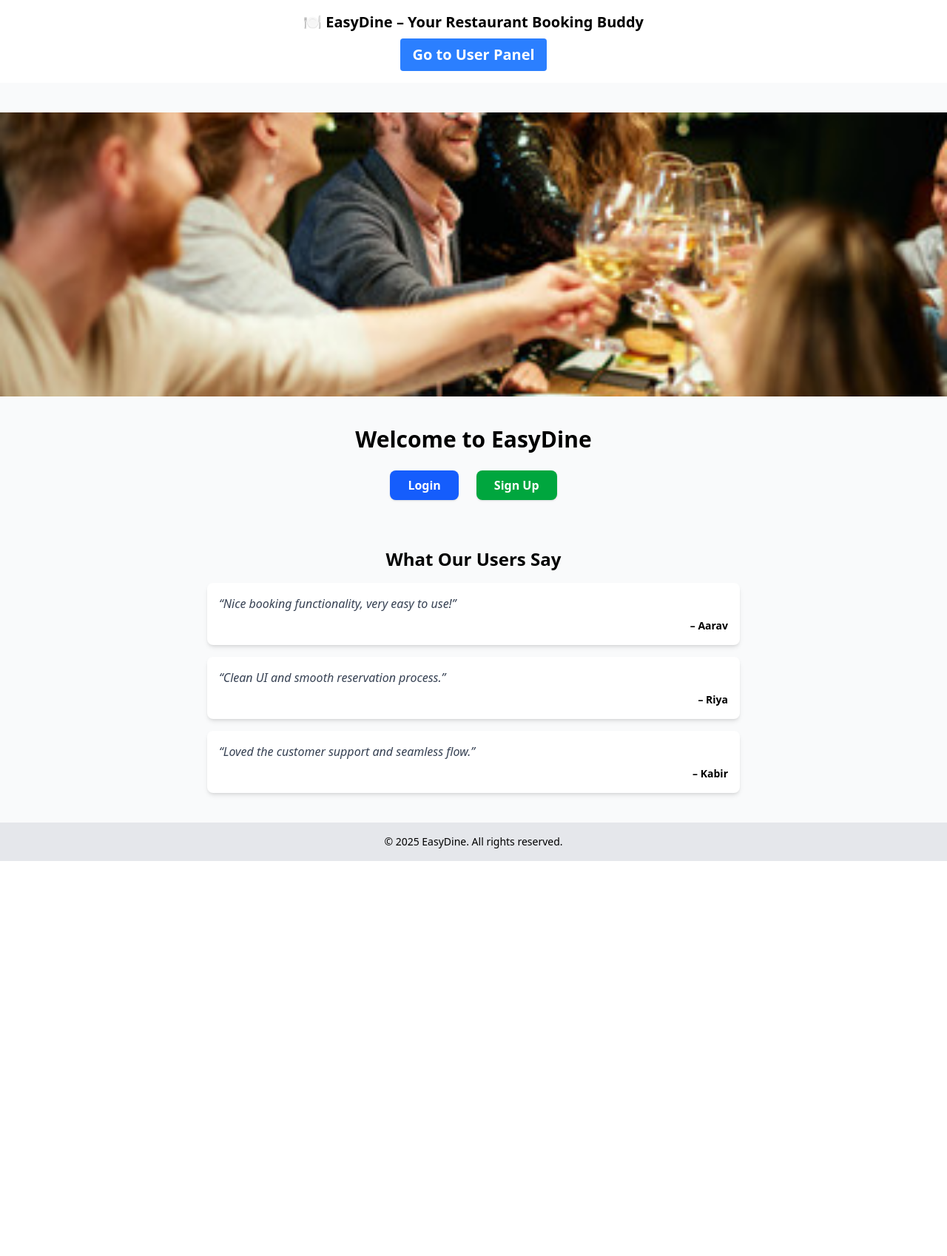
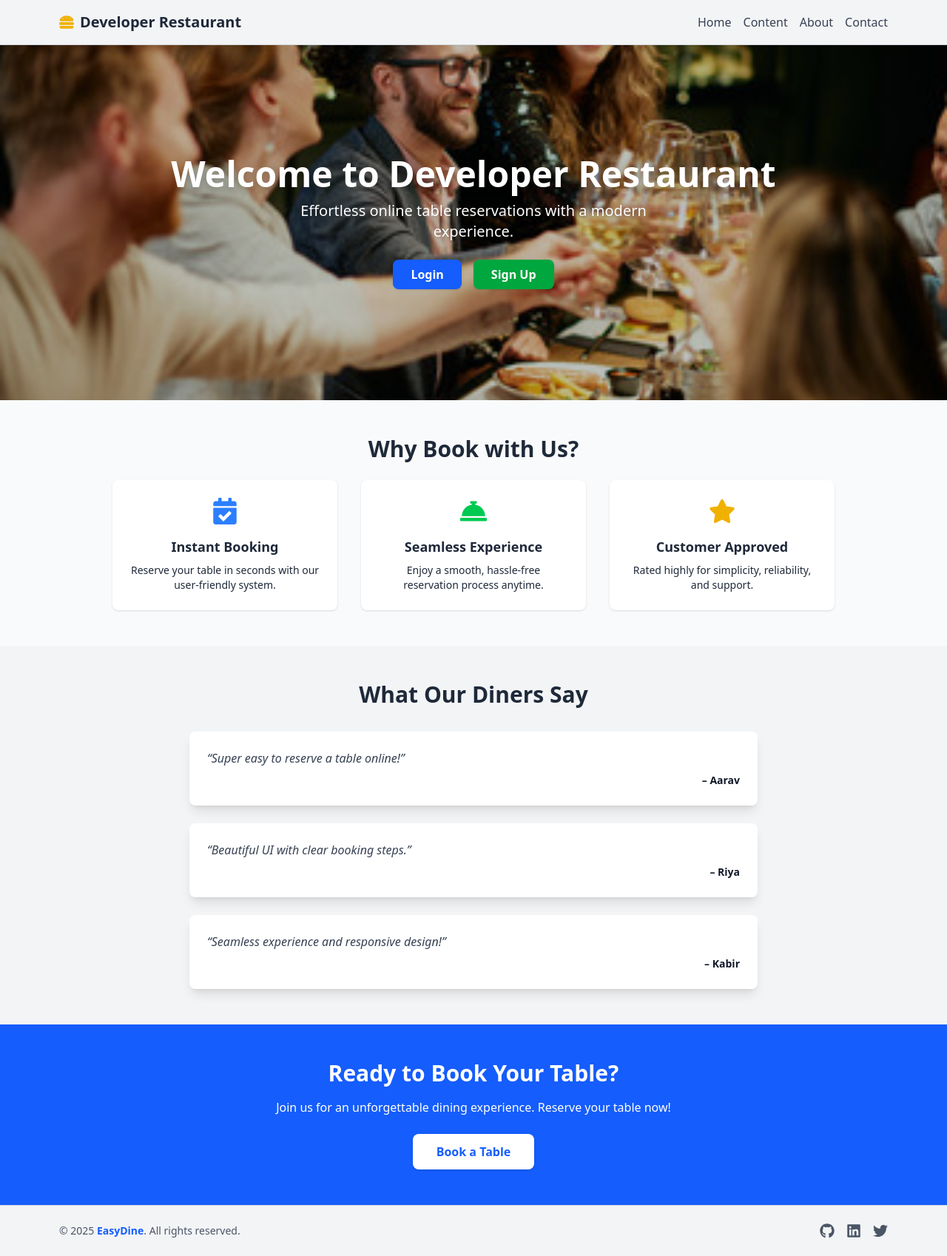
Before and after one commit to sukhdeep143/restaurant-booking, a React (Vite) app in the folder client/: page / in a window 1280 px wide. Shown: the whole page at 74% size. Before the commit the page ends 1164 px from the top, so only its background shows below. Built offline with nearby package versions, Linux system fonts and the light colour scheme.

Commit message:
home page footer and header updated

```diff
--- a/client/src/components/Footer.jsx
+++ b/client/src/components/Footer.jsx
@@ -1,10 +1,48 @@
 // src/components/Footer.jsx
 import React from 'react';
+import { FaGithub, FaLinkedin, FaTwitter } from 'react-icons/fa';
 
 export default function Footer() {
   return (
-    <footer className="bg-gray-200 p-4 text-center text-sm">
-      © 2025 EasyDine. All rights reserved.
+    <footer className="bg-gray-100 dark:bg-gray-900 text-gray-600 dark:text-gray-300 border-t border-gray-300 dark:border-gray-700">
+      <div className="max-w-6xl mx-auto px-4 py-6 flex flex-col md:flex-row items-center justify-between">
+
+        <p className="text-sm mb-4 md:mb-0">
+          © 2025 <span className="font-semibold text-blue-600 dark:text-blue-400">EasyDine</span>. All rights reserved.
+        </p>
+
+        <div className="flex space-x-4">
+          <a
+            href="https://github.com/sukhdeep143/restaurant-booking"
+            target="_blank"
+            rel="noopener noreferrer"
+            className="hover:text-gray-800 dark:hover:text-white transition"
+            aria-label="GitHub"
+          >
+            <FaGithub size={20} />
+          </a>
+
+          <a
+            href="https://github.com/sukhdeep143/restaurant-booking"
+            target="_blank"
+            rel="noopener noreferrer"
+            className="hover:text-gray-800 dark:hover:text-white transition"
+            aria-label="LinkedIn"
+          >
+            <FaLinkedin size={20} />
+          </a>
+
+          <a
+            href="https://twitter.com/your-handle"
+            target="_blank"
+            rel="noopener noreferrer"
+            className="hover:text-gray-800 dark:hover:text-white transition"
+            aria-label="Twitter"
+          >
+            <FaTwitter size={20} />
+          </a>
+        </div>
+      </div>
     </footer>
   );
 }
--- a/client/src/components/Header .jsx
+++ b/client/src/components/Header .jsx
@@ -1,20 +1,44 @@
-// src/components/Header.jsx
-import React from "react";
-import { useNavigate } from "react-router-dom";
+import React from 'react';
+import { FaHamburger } from 'react-icons/fa';
 
 export default function Header() {
-  const navigate = useNavigate();
+  return (
+    <header className="bg-gray-100 dark:bg-gray-900 border-b border-gray-300 dark:border-gray-700 shadow-sm">
+      <div className="max-w-6xl mx-auto px-4 py-4 flex items-center justify-between">
 
-  return (
-    <header className="bg-white shadow p-4 text-center text-xl font-semibold">
-      🍽️ EasyDine – Your Restaurant Booking Buddy
-      <div className="mt-2">
-        <button
-          onClick={() => navigate("/userpanel")} // ✅ lowercase
-          className="px-4 py-2 bg-blue-500 text-white rounded"
-        >
-          Go to User Panel
-        </button>
+        {/* Logo and Site Name */}
+        <div className="flex items-center space-x-2 text-xl font-bold text-gray-800 dark:text-white">
+          <FaHamburger className="text-yellow-500" />
+          <span>Developer Restaurant</span>
+        </div>
+
+        {/* Navigation Links */}
+        <nav className="space-x-4 hidden md:flex">
+          <a
+            href="#home"
+            className="text-gray-700 dark:text-gray-300 hover:text-blue-600 dark:hover:text-blue-400 transition"
+          >
+            Home
+          </a>
+          <a
+            href="#content"
+            className="text-gray-700 dark:text-gray-300 hover:text-blue-600 dark:hover:text-blue-400 transition"
+          >
+            Content
+          </a>
+          <a
+            href="#about"
+            className="text-gray-700 dark:text-gray-300 hover:text-blue-600 dark:hover:text-blue-400 transition"
+          >
+            About
+          </a>
+          <a
+            href="#contact"
+            className="text-gray-700 dark:text-gray-300 hover:text-blue-600 dark:hover:text-blue-400 transition"
+          >
+            Contact
+          </a>
+        </nav>
       </div>
     </header>
   );
--- a/client/src/pages/Home.jsx
+++ b/client/src/pages/Home.jsx
@@ -1,29 +1,31 @@
-// Home.jsx
 import React from "react";
 import { Link } from "react-router-dom";
+import { FaStar, FaConciergeBell, FaCalendarCheck } from "react-icons/fa";
 
 export default function Home() {
   const reviews = [
-    { id: 1, user: "Aarav", text: "Nice booking functionality, very easy to use!" },
-    { id: 2, user: "Riya", text: "Clean UI and smooth reservation process." },
-    { id: 3, user: "Kabir", text: "Loved the customer support and seamless flow." },
+    { id: 1, user: "Aarav", text: "Super easy to reserve a table online!" },
+    { id: 2, user: "Riya", text: "Beautiful UI with clear booking steps." },
+    { id: 3, user: "Kabir", text: "Seamless experience and responsive design!" },
   ];
 
   return (
-    <div className="min-h-screen flex flex-col items-center bg-gray-50 pt-10 pb-10">
-      {/* Hero Image */}
-      <div className="w-full">
+    <div className="min-h-screen flex flex-col bg-gray-50 dark:bg-gray-900 text-gray-800 dark:text-gray-100">
+      {/* Hero Section with Overlay Text */}
+      <div className="relative w-full">
         <img
           src="/restaurant.jpg"
-          alt="Restaurant"
-          className="w-full h-64 sm:h-72 md:h-80 lg:h-96 object-cover"
+          alt="Developer Restaurant"
+          className="w-full h-72 sm:h-80 md:h-96 lg:h-[30rem] object-cover brightness-75"
         />
-      </div>
-
-      {/* Welcome Text and Buttons */}
-      <div className="mt-10 text-center">
-        <h1 className="text-3xl font-bold mb-6">Welcome to EasyDine</h1>
-        <div className="flex justify-center gap-6">
+        <div className="absolute inset-0 flex flex-col items-center justify-center text-center px-4">
+          <h1 className="text-4xl sm:text-5xl font-bold text-white drop-shadow-lg">
+            Welcome to Developer Restaurant
+          </h1>
+          <p className="mt-3 max-w-xl text-white text-lg sm:text-xl drop-shadow">
+            Effortless online table reservations with a modern experience.
+          </p>
+          <div className="mt-6 flex gap-4">
             <Link
               to="/login"
               className="bg-blue-600 hover:bg-blue-700 text-white font-semibold py-2 px-6 rounded-lg shadow"
@@ -38,21 +40,69 @@ export default function Home() {
             </Link>
           </div>
         </div>
+      </div>
 
-      {/* Reviews */}
-      <div className="mt-16 w-full px-6 max-w-3xl">
-        <h2 className="text-2xl font-semibold mb-4 text-center">
-          What Our Users Say
-        </h2>
-        <div className="space-y-4">
+      {/* Features Section */}
+      <section className="py-12 px-6 max-w-5xl mx-auto text-center">
+        <h2 className="text-3xl font-bold mb-6">Why Book with Us?</h2>
+        <div className="grid gap-8 sm:grid-cols-2 md:grid-cols-3">
+          <div className="bg-white dark:bg-gray-800 shadow rounded-lg p-6 flex flex-col items-center">
+            <FaCalendarCheck className="text-blue-500 text-4xl mb-4" />
+            <h3 className="font-semibold text-lg mb-2">Instant Booking</h3>
+            <p className="text-sm">
+              Reserve your table in seconds with our user-friendly system.
+            </p>
+          </div>
+          <div className="bg-white dark:bg-gray-800 shadow rounded-lg p-6 flex flex-col items-center">
+            <FaConciergeBell className="text-green-500 text-4xl mb-4" />
+            <h3 className="font-semibold text-lg mb-2">Seamless Experience</h3>
+            <p className="text-sm">
+              Enjoy a smooth, hassle-free reservation process anytime.
+            </p>
+          </div>
+          <div className="bg-white dark:bg-gray-800 shadow rounded-lg p-6 flex flex-col items-center">
+            <FaStar className="text-yellow-500 text-4xl mb-4" />
+            <h3 className="font-semibold text-lg mb-2">Customer Approved</h3>
+            <p className="text-sm">
+              Rated highly for simplicity, reliability, and support.
+            </p>
+          </div>
+        </div>
+      </section>
+
+      {/* Reviews Section */}
+      <section className="bg-gray-100 dark:bg-gray-800 py-12 px-6">
+        <h2 className="text-3xl font-bold mb-8 text-center">What Our Diners Say</h2>
+        <div className="max-w-3xl mx-auto space-y-6">
           {reviews.map((review) => (
-            <div key={review.id} className="bg-white shadow-md rounded-lg p-4">
-              <p className="text-gray-700 italic">“{review.text}”</p>
-              <p className="text-right font-semibold text-sm mt-2">– {review.user}</p>
+            <div
+              key={review.id}
+              className="bg-white dark:bg-gray-700 shadow-lg rounded-lg p-6"
+            >
+              <p className="text-gray-700 dark:text-gray-200 italic mb-2">
+                “{review.text}”
+              </p>
+              <p className="text-right font-semibold text-sm text-gray-900 dark:text-gray-300">
+                – {review.user}
+              </p>
             </div>
           ))}
         </div>
-      </div>
+      </section>
+
+      {/* CTA for Booking */}
+      <section className="bg-blue-600 dark:bg-blue-700 text-white text-center py-12 px-6">
+        <h2 className="text-3xl font-bold mb-4">Ready to Book Your Table?</h2>
+        <p className="mb-6 max-w-2xl mx-auto">
+          Join us for an unforgettable dining experience. Reserve your table now!
+        </p>
+        <Link
+          to="/booking"
+          className="inline-block bg-white text-blue-600 hover:bg-gray-100 font-semibold py-3 px-8 rounded-lg shadow transition"
+        >
+          Book a Table
+        </Link>
+      </section>
     </div>
   );
 }
```
Also changed, not shown: 1 other file (tests, documents, lock files or other folders). Lines whose indentation alone changed are shown as unchanged.
